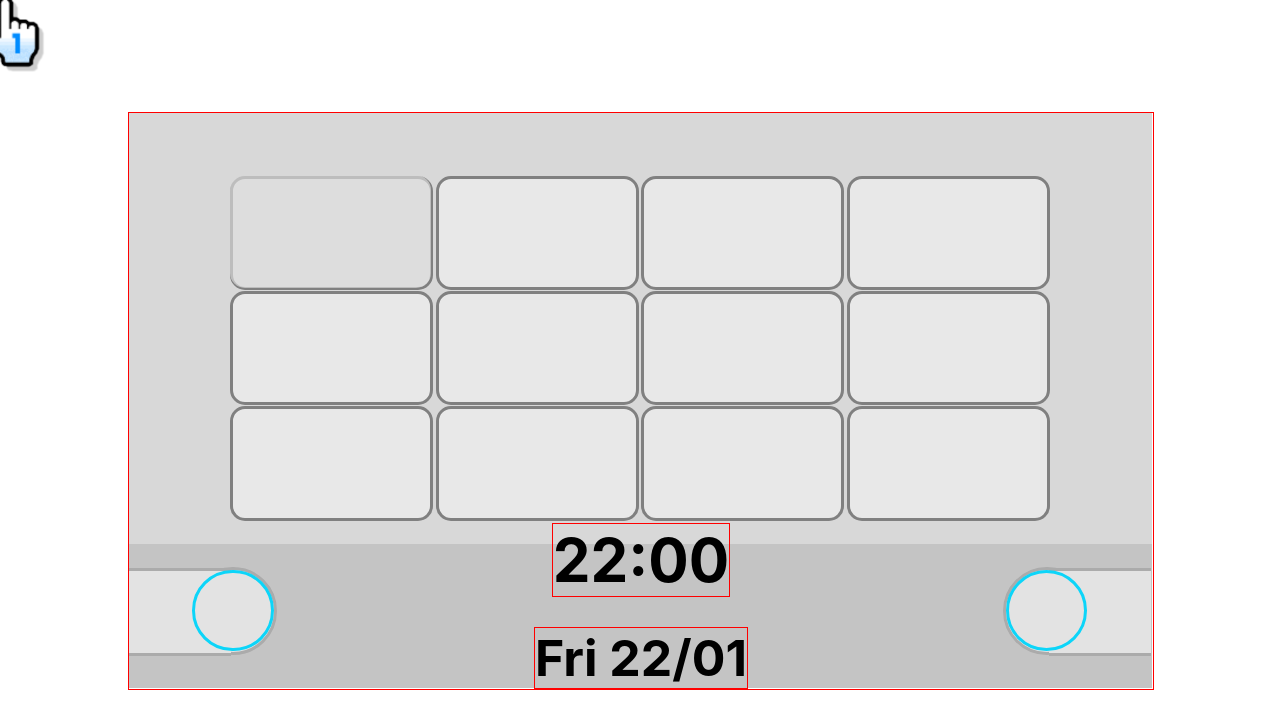
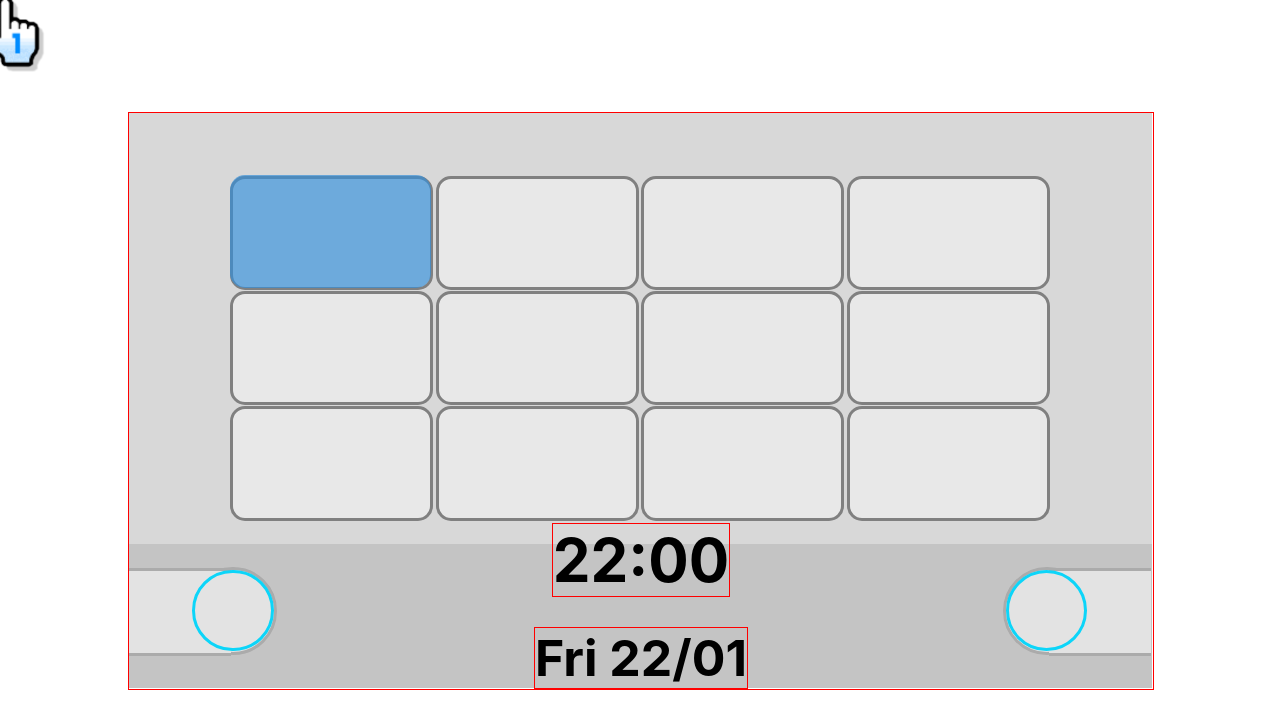
Before and after one commit to ethanloewen/wii-menu, a React (Create React App) app: page / in a window 1280 px wide. Shown: the top 728 px of the page. Built offline with nearby package versions, Linux system fonts and the light colour scheme.

Commit message:
Hide hud on fullscreen

```diff
--- a/src/components/Fullscreen.scss
+++ b/src/components/Fullscreen.scss
@@ -25,7 +25,7 @@
     .anim-panel {
         position: absolute;
         border-radius: 15px;
-        background-color: rgba(216, 216, 216, 0.695);
+        background-color: rgba(55, 143, 215, 0.695);
 
         // animation: panel-fullscreen 2s;
 
--- a/src/components/MenuContainer.js
+++ b/src/components/MenuContainer.js
@@ -14,7 +14,8 @@ function MenuContainer() {
     // $(`#${e.target.id}`).attr('id', 'panel-zoom');
 
     $(`.anim-panel`).css('animation', 'panel-fullscreen 2s forwards');
-    $(`.panels`).css('display', 'none');
+    $(`.panel-container`).css('display', 'none');
+    $(`.hud-container`).css('display', 'none');
 
   };
 
```
